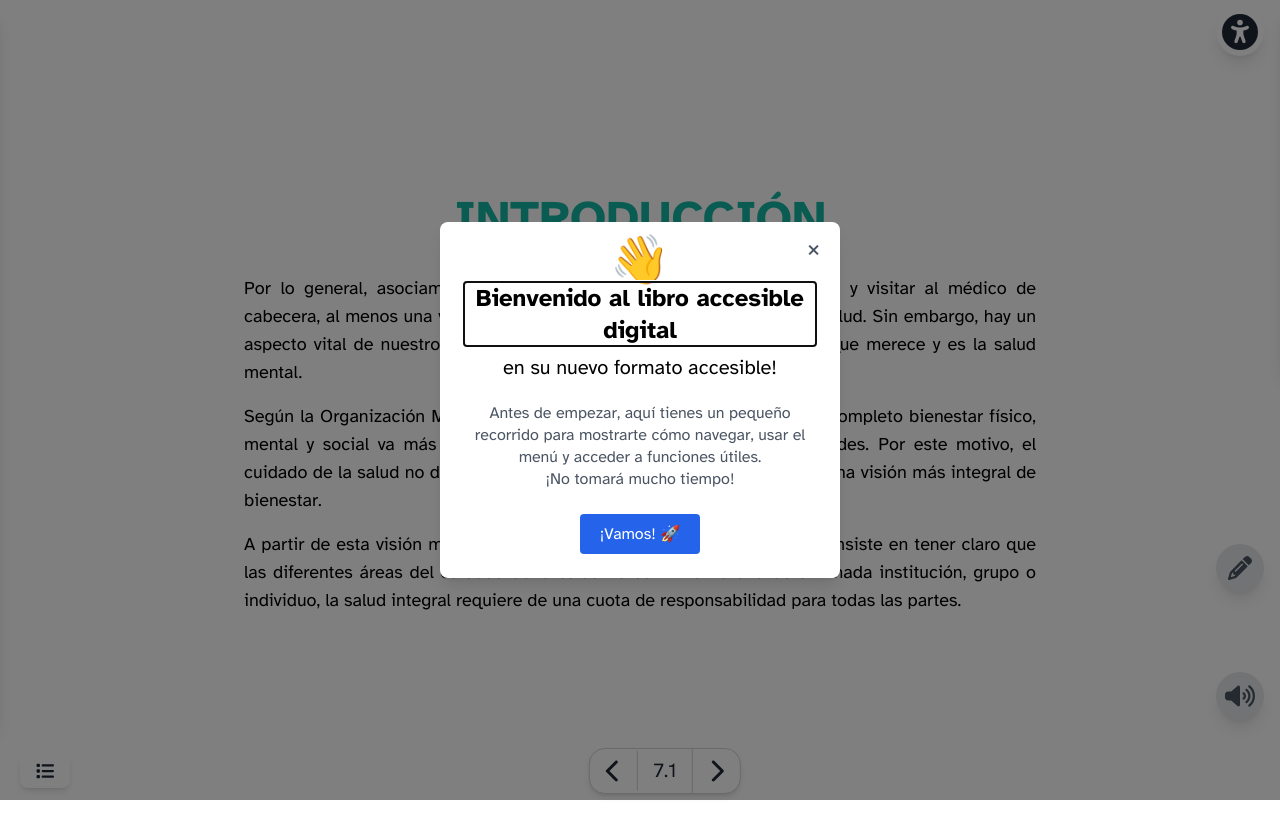
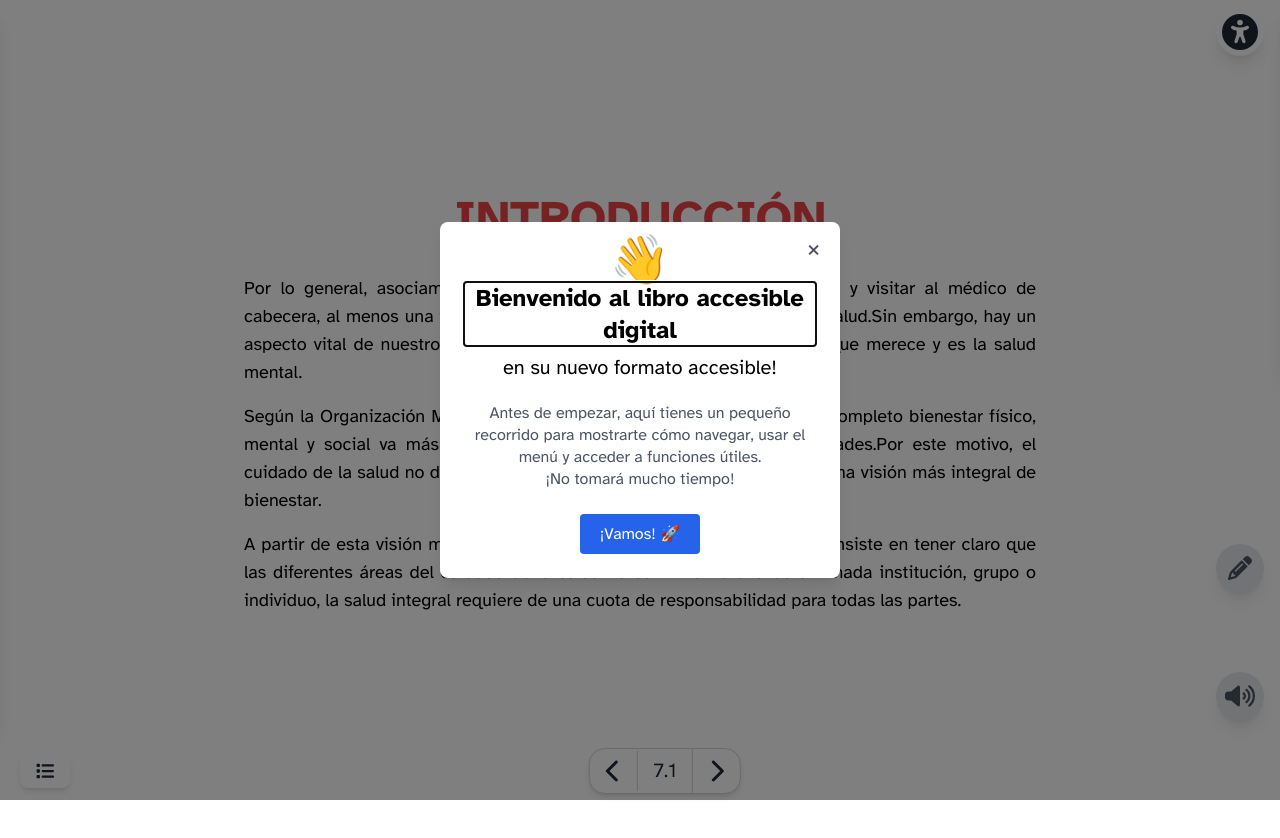
Before and after one commit to unicef/ADT-manual-autocuidados, a website: page 8_0_adt.html in a window 1280 px wide. Drawn offline with nearby package versions, Linux system fonts and the light colour scheme; no server answers.

Commit message:
New Change Saved

```diff
--- a/8_0_adt.html
+++ b/8_0_adt.html
@@ -1,42 +1 @@
-<html lang="es">
-
-<head>
-    <meta charset="utf-8" />
-    <meta content="width=device-width, initial-scale=1" name="viewport" />
-    <title></title>
-    <link href="./content/tailwind_output.css" rel="stylesheet" />
-    <script src="https://cdnjs.cloudflare.com/ajax/libs/font-awesome/6.6.0/js/all.min.js"></script>
-    <script src="https://cdn.jsdelivr.net/npm/mathjax@3/es5/tex-mml-chtml.js"></script>
-    <meta content="8_0" name="page-section-id" />
-</head>
-
-<body class="bg-white lg:p-5 md:p-5 sm:p-0 mb-12 font-sans text-lg">
-    <div id="interface-container"></div>
-    <div id="nav-container"></div>
-    <div class="flex justify-center items-center min-h-screen">
-        <div class="container mx-auto max-w-5xl bg-white rounded-lg lg:px-24 md:px-12 sm:px-6 pt-12 pb-12" id="content">
-            <header class="text-center mb-8">
-                <h1 class="text-5xl font-bold mb-4 text-teal-500" data-id="text-8-1" id="text-8-1"></h1>
-            </header>
-            <section data-id="sectioneli5-8-0" data-section-type="foreword" id="foreword-main" role="article">
-                <div class="px-5 mb-8">
-                    <p class="mb-4 text-justify">
-                        <span data-id="text-8-2"></span>
-                        <span data-id="text-8-3"></span>
-                    </p>
-                    <p class="mb-4 text-justify">
-                        <span data-id="text-8-4"></span>
-                        <span data-id="text-8-5"></span>
-                    </p>
-                    <p class="mb-4 text-justify">
-                        <span data-id="text-8-6"></span>
-                    </p>
-                </div>
-            </section>
-        </div>
-    </div>
-    <script src="./assets/modules/state.js" type="module"></script>
-    <script src="./assets/base.js" type="module"></script>
-</body>
-
-</html>
+<html lang="es"><head><meta charset="utf-8"/><meta content="width=device-width, initial-scale=1" name="viewport"/><title></title><link href="./content/tailwind_output.css" rel="stylesheet"/><script src="https://cdnjs.cloudflare.com/ajax/libs/font-awesome/6.6.0/js/all.min.js"></script><script src="https://cdn.jsdelivr.net/npm/mathjax@3/es5/tex-mml-chtml.js"></script><meta content="8_0" name="page-section-id"/></head><body class="bg-white lg:p-5 md:p-5 sm:p-0 mb-12 font-sans text-lg"><div id="interface-container"></div><div id="nav-container"></div><div class="flex justify-center items-center min-h-screen"><div class="container mx-auto max-w-5xl bg-white rounded-lg lg:px-24 md:px-12 sm:px-6 pt-12 pb-12" id="content"><header class="text-center mb-8"><h1 class="text-5xl font-bold mb-4 text-red-500" data-id="text-8-1" id="text-8-1"></h1></header><section data-id="sectioneli5-8-0" data-section-type="foreword" id="foreword-main" role="article"><div class="px-5 mb-8"><p class="mb-4 text-justify"><span data-id="text-8-2"></span><span data-id="text-8-3"></span></p><p class="mb-4 text-justify"><span data-id="text-8-4"></span><span data-id="text-8-5"></span></p><p class="mb-4 text-justify"><span data-id="text-8-6"></span></p></div></section></div></div><script src="./assets/modules/state.js" type="module"></script><script src="./assets/base.js" type="module"></script></body></html>
```
Also changed, not shown: content/tailwind_output.css.
